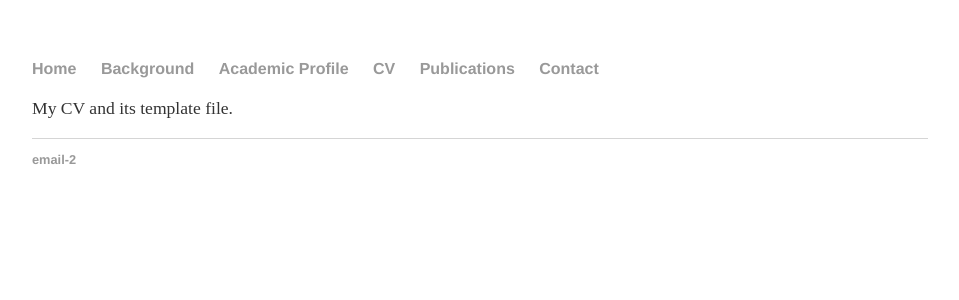
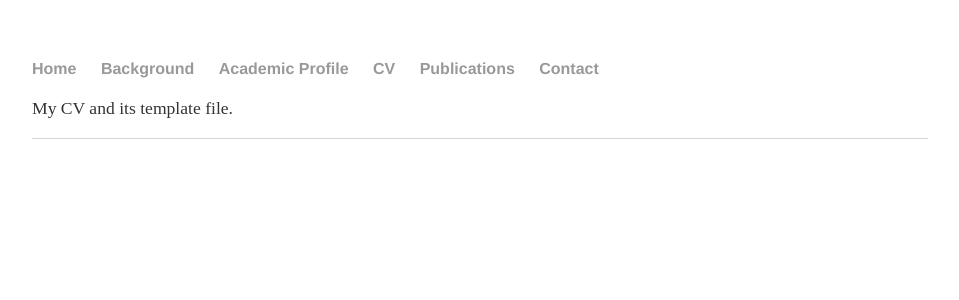
Before and after one commit to kadiliissaar/kadiliissaar.github.io, a Jekyll site: the page built from cv/index.html, in a window 1280 px wide. Shown: the top 300 px of the page, without its empty margins (160-1119 px from the left). Built offline with Jekyll 4.4.1, drawn with Linux system fonts in a browser that asks for light colours.

Commit message:
Update no-footer.html

```diff
--- a/_layouts/no-footer.html
+++ b/_layouts/no-footer.html
@@ -24,7 +24,6 @@
 			</div><!-- /.container -->
 			<footer>
 	    		<ul>
-	        		<li><a href="mailto:kadiliissaar@gmail.com">email-2</a></li>
 				</ul>
 			</footer>
 		</body>
```
